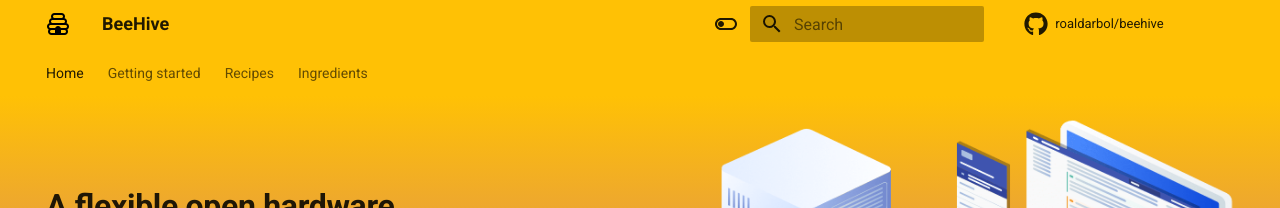
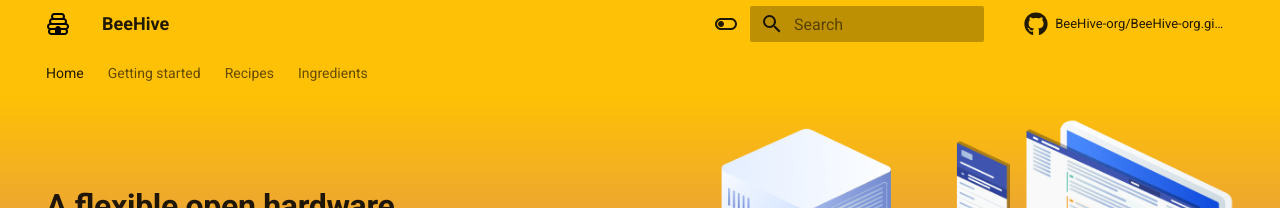
Before and after one commit to BeeHive-org/BeeHive-org.github.io, an MkDocs documentation site: the page built from docs/index.md, in a window 1280 px wide. Shown: the top 208 px of the page. Built offline with MkDocs 1.6.1 and Material for MkDocs 9.7.7, drawn with Linux system fonts in a browser that asks for light colours; comment, search, counter and statistics services are not loaded.

Commit message:
Update mkdocs.yml

```diff
--- a/mkdocs.yml
+++ b/mkdocs.yml
@@ -1,9 +1,9 @@
 site_name: BeeHive
-site_url: https://trackball.run/
+site_url: https://BeeHive-org.github.io/
 site_description: A flexible open hardware platform for behavioural experiments
 site_sub_description: Science <i>your</i> way
-repo_name: roaldarbol/beehive
-repo_url: https://github.com/roaldarbol/roaldarbol.github.io
+repo_name: BeeHive-org/BeeHive-org.github.io/
+repo_url: https://github.com/BeeHive-org/BeeHive-org.github.io
 
 # Theme
 theme:
```
